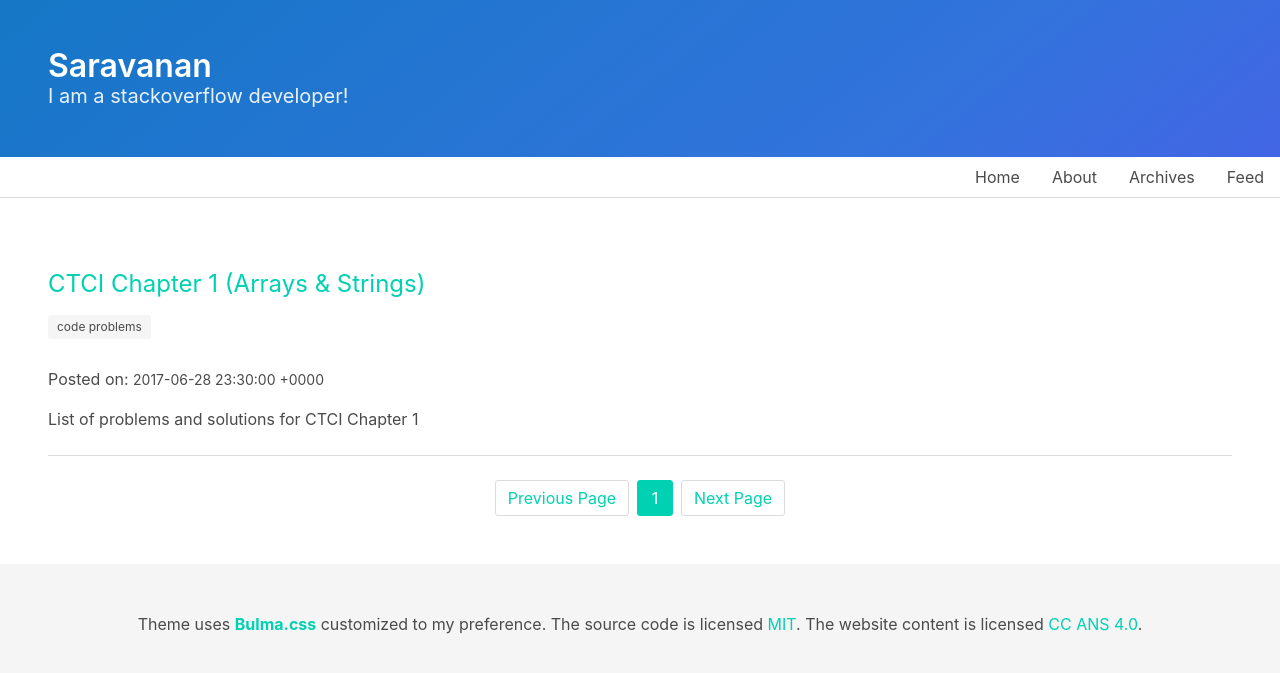
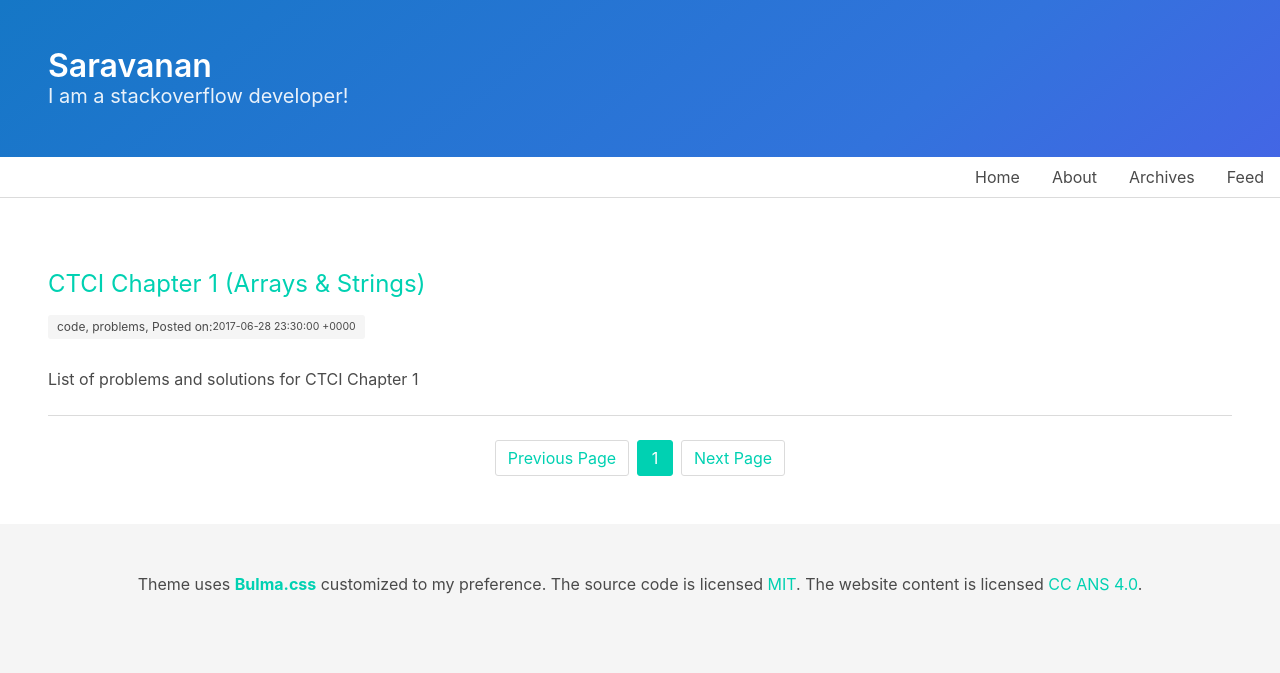
Before and after one commit to saravanaram/saravanaram.github.io, a Jekyll site: the page built from index.html, in a window 1280 px wide. Shown: the top 673 px of the page. Built offline with Jekyll 4.4.1, drawn with Linux system fonts in a browser that asks for light colours; the list of posts is cut into pages by our own code.

Commit message:
Update index.html

```diff
--- a/index.html
+++ b/index.html
@@ -20,10 +20,10 @@ layout: default
                 <p class="post-categories">
                      <p class="tag">
                     {% for category in post.categories %}
-                   {{ category }}
+                   {{ category }},
                     {% endfor %}
-                </p></p>
-                 <p>Posted on: <small>{{post.date}}</small></p>
+                 Posted on: <small>{{post.date}}</small></p></p>
+
                 {{ post.description | markdownify }}
 
             </div>
```
